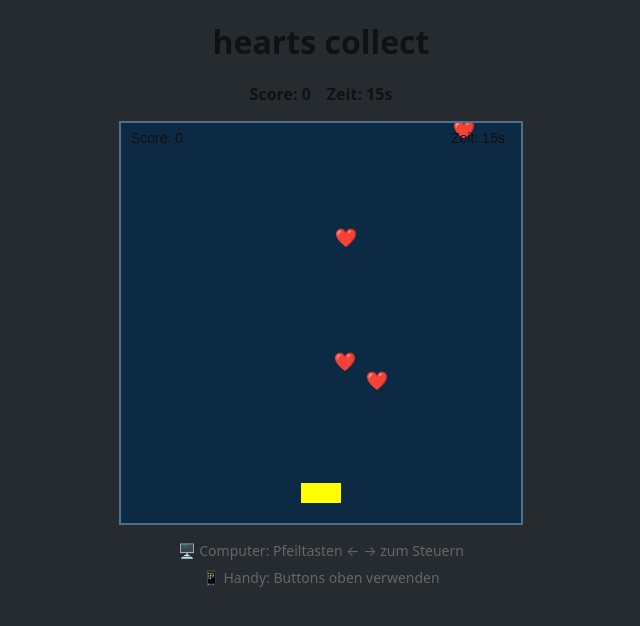
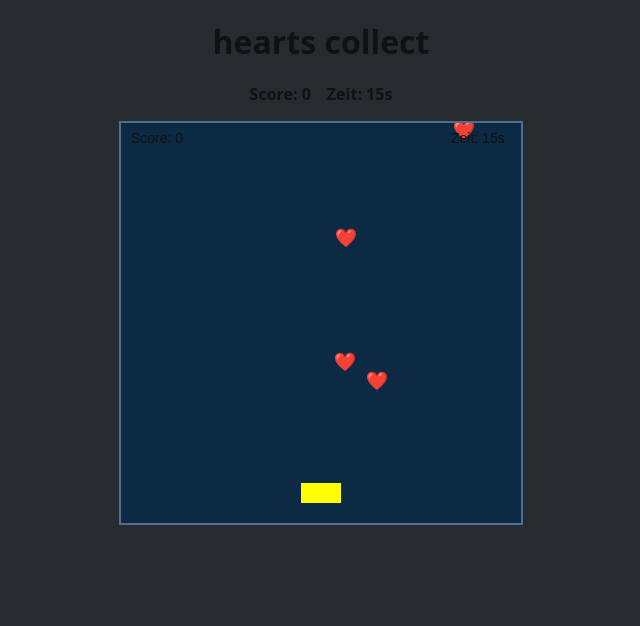
Before and after one commit to aidastarhope-collab/ideal-guacamole, a plain HTML site: page game.html in a window 1280 px wide. Shown: the whole page, without its empty margins (319-959 px from the left). Drawn offline with Linux system fonts and the light colour scheme.

Commit message:
Update game.html

```diff
--- a/game.html
+++ b/game.html
@@ -39,11 +39,6 @@
   <div class="touch-controls">
     <button class="touch-btn" id="leftBtn">⬅️ Links</button>
     <button class="touch-btn" id="rightBtn">➡️ Rechts</button>
-  </div>
-
-  <div class="controls">
-    <p>🖥️ Computer: Pfeiltasten ← → zum Steuern</p>
-    <p>📱 Handy: Buttons oben verwenden</p>
   </div>
 
   <button id="nextBtn" onclick="window.location.href='letters.html'">continue</button>
```
